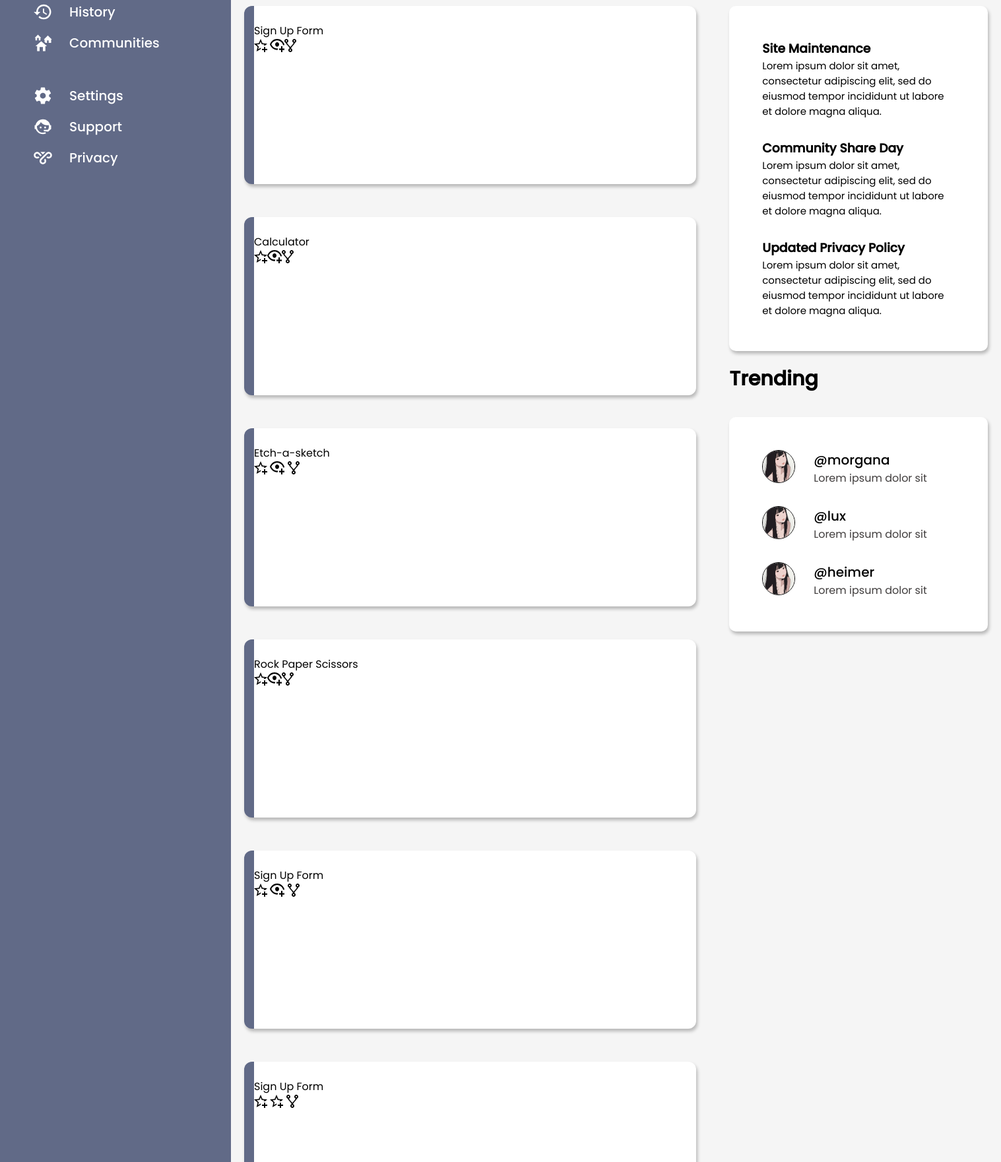
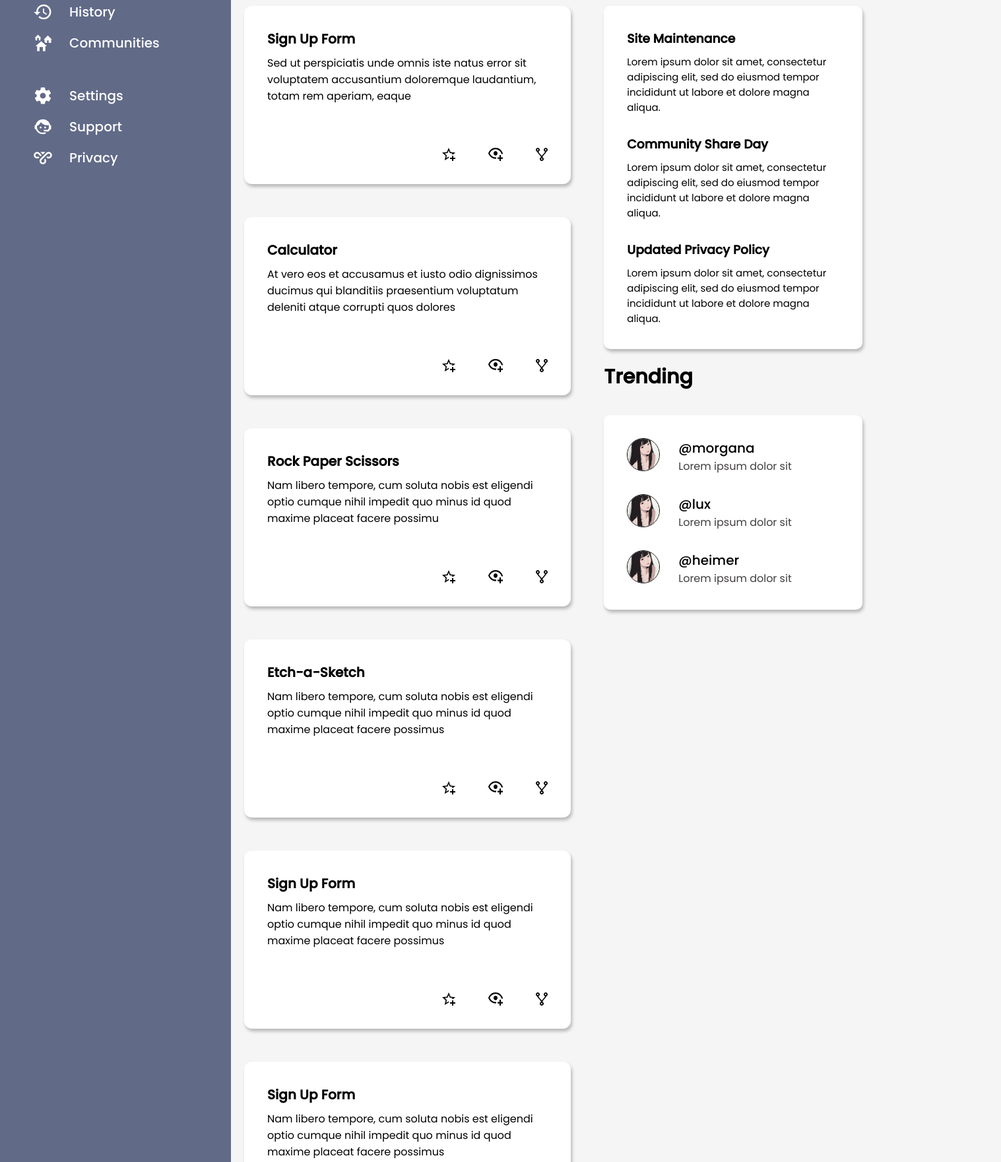
Before and after one commit to acdeguia/dashboard, a plain HTML site: page index.html in a window 1280 px wide. Shown: the part 318-2079 px from the top of the page at 66% size, 1517 px wide, since content can reach past the window. Drawn offline with Linux system fonts and the light colour scheme.

Commit message:
Improve overall layout

```diff
--- a/index.html
+++ b/index.html
@@ -86,51 +86,110 @@
           <div class="main-col-1">
             <h4>Projects</h4>
             <div class="projects">
+
               <div>
-                <img src="" alt="" />
-                <p>Sign Up Form</p>
-                <img src="./images/star.svg" alt="" />
-                <img src="./images/watch.svg" alt="" /><img
-                  src="./images/fork.svg"
-                  alt=""
-                />
+                <div class="proj">
+                  <h3 class="label">Sign Up Form</h3>
+                  <p class="caption">
+
+                    Sed ut perspiciatis unde omnis iste natus error sit voluptatem
+                    accusantium doloremque laudantium, totam rem aperiam, eaque
+                  </p>
+                </div>
+
+                <div class="github-icons">
+                  <img src="./images/star.svg" alt="" />
+                  <img src="./images/watch.svg" alt="" />
+                  <img src="./images/fork.svg" alt="" />
+                </div>
               </div>
+
               <div>
-                <img src="" alt="" />
-                <p>Calculator</p>
-                <img src="./images/star.svg" alt="" /><img
-                  src="./images/watch.svg"
-                  alt=""
-                /><img src="./images/fork.svg" alt="" />
+                <div class="proj">
+                  <h3 class="label">Calculator</h3>
+                  <p class="caption">
+
+                    At vero eos et accusamus et iusto odio dignissimos ducimus qui
+                    blanditiis praesentium voluptatum deleniti atque corrupti quos
+                    dolores
+
+                  </p>
+                </div>
+                <div class="github-icons">
+                  <img src="./images/star.svg" alt="" />
+                  <img src="./images/watch.svg" alt="" />
+                  <img src="./images/fork.svg" alt="" />
+                </div>
               </div>
+
               <div>
-                <img src="" alt="" />
-                <p>Etch-a-sketch</p>
-                <img src="./images/star.svg" alt="" />
-                <img src="./images/watch.svg" alt="" />
-                <img src="./images/fork.svg" alt="" />
+                <div class="proj">
+                  <h3 class="label">Rock Paper Scissors</h3>
+                  <p class="caption">
+
+                    Nam libero tempore, cum soluta nobis est eligendi optio cumque
+                    nihil impedit quo minus id quod maxime placeat facere
+                    possimu
+
+                  </p>
+                </div>
+                <div class="github-icons">
+                  <a href=""></a>
+                  <img src="./images/star.svg" alt="" />
+                  <img src="./images/watch.svg" alt="" />
+                  <img src="./images/fork.svg" alt="" />
+                </div>
               </div>
+
               <div>
-                <img src="" alt="" />
-                <p>Rock Paper Scissors</p>
-                <img src="./images/star.svg" alt="" /><img
-                  src="./images/watch.svg"
-                  alt=""
-                /><img src="./images/fork.svg" alt="" />
+                <div class="proj">
+                  <h3 class="label">Etch-a-Sketch</h3>
+                  <p class="caption">
+
+                    Nam libero tempore, cum soluta nobis est eligendi optio cumque
+                    nihil impedit quo minus id quod maxime placeat facere
+                    possimus
+                  </p>
+                </div>
+                <div class="github-icons">
+                  <img src="./images/star.svg" alt="" />
+                  <img src="./images/watch.svg" alt="" />
+                  <img src="./images/fork.svg" alt="" />
+                </div>
               </div>
+
               <div>
-                <img src="" alt="" />
-                <p>Sign Up Form</p>
-                <img src="./images/star.svg" alt="" />
-                <img src="./images/watch.svg" alt="" />
-                <img src="./images/fork.svg" alt="" />
+                <div class="proj">
+                  <h3 class="label">Sign Up Form</h3>
+                  <p class="caption">
+                    Nam libero tempore, cum soluta nobis est eligendi optio cumque
+                    nihil impedit quo minus id quod maxime placeat facere
+                    possimus
+                  </p>
+                </div>
+                <div class="github-icons">
+                  <img src="./images/star.svg" alt="" />
+                  <img src="./images/watch.svg" alt="" />
+                  <img src="./images/fork.svg" alt="" />
+                </div>
               </div>
+
               <div>
-                <img src="" alt="" />
-                <p>Sign Up Form</p>
-                <img src="./images/star.svg" alt="" />
-                <img src="./images/star.svg" alt="" />
-                <img src="./images/fork.svg" alt="" />
+
+                <div class="proj">
+                  <h3 class="label">Sign Up Form</h3>
+                  <p class="caption">
+                    Nam libero tempore, cum soluta nobis est eligendi optio cumque
+                    nihil impedit quo minus id quod maxime placeat facere
+                    possimus
+                  </p>
+                </div>
+
+                <div class="github-icons">
+                  <img src="./images/star.svg" alt="" />
+                  <img src="./images/watch.svg" alt="" />
+                  <img src="./images/fork.svg" alt="" />
+                </div>
               </div>
             </div>
           </div>
--- a/styles.css
+++ b/styles.css
@@ -21,6 +21,9 @@ body {
 h4 {
   font-size: 30px;
   margin-bottom: 35px;
+  font-style: normal;
+  font-weight: 600;
+
 }
 input {
   margin: 0;
@@ -45,7 +48,7 @@ input {
 input[type="search"] {
   -webkit-appearance: textfield;
   -webkit-box-sizing: content-box;
-  width: 790px;
+  width: 600px;
   height: 35px;
   border: 0.25px solid #000000;
   background: var(--background-color);
@@ -220,11 +223,19 @@ font-size: 20px;
   grid-auto-rows: 270px;
 }
 
-.projects div {
-  border-left: 15px solid var(--theme-color);
+.projects > div {
   background: var(--white);
   box-shadow: 2px 4px 5px rgba(0, 0, 0, 0.25);
   border-radius: 12px;
+  position: relative;
+  display: flex;
+  flex-direction: column;
+  padding: 35px;
+  justify-content: space-between;
+}
+
+.labels-and-icons {
+  position: absolute;
 }
 
 ul > div {
@@ -253,7 +264,7 @@ box-shadow: 2px 4px 5px rgba(0, 0, 0, 0.25);
 border-radius: 10px;
 width: 392px;
 height: max-content;
-padding: 50px;
+padding: 35px;
 gap: 30px;
 margin-bottom: 20px;
 }
@@ -263,11 +274,7 @@ margin-bottom: 20px;
 font-size: 15px;
 }
 
-.announcements h4 {
-  font-style: normal;
-font-weight: 600;
-font-size: 15px;
-}
+
 
 .trending {
   display: flex;
@@ -277,7 +284,7 @@ box-shadow: 2px 4px 5px rgba(0, 0, 0, 0.25);
 border-radius: 10px;
 width: 392px;
 height: max-content;
-padding: 50px;
+padding: 35px;
 gap: 30px;
 margin-bottom: 20px;
 }
@@ -303,3 +310,23 @@ margin-bottom: 20px;
   font-weight: 500;
 font-size: 20px;
 }
+
+.label {
+  font-weight: 600;
+font-size: 20px;
+}
+
+.github-icons {
+  justify-self: flex-end;
+  align-self: flex-end;
+  display: flex;
+  gap: 50px;
+}
+
+.announcements h3 {
+  margin-bottom: 9px;
+}
+
+.proj h3 {
+margin-bottom: 9px;
+}
```
